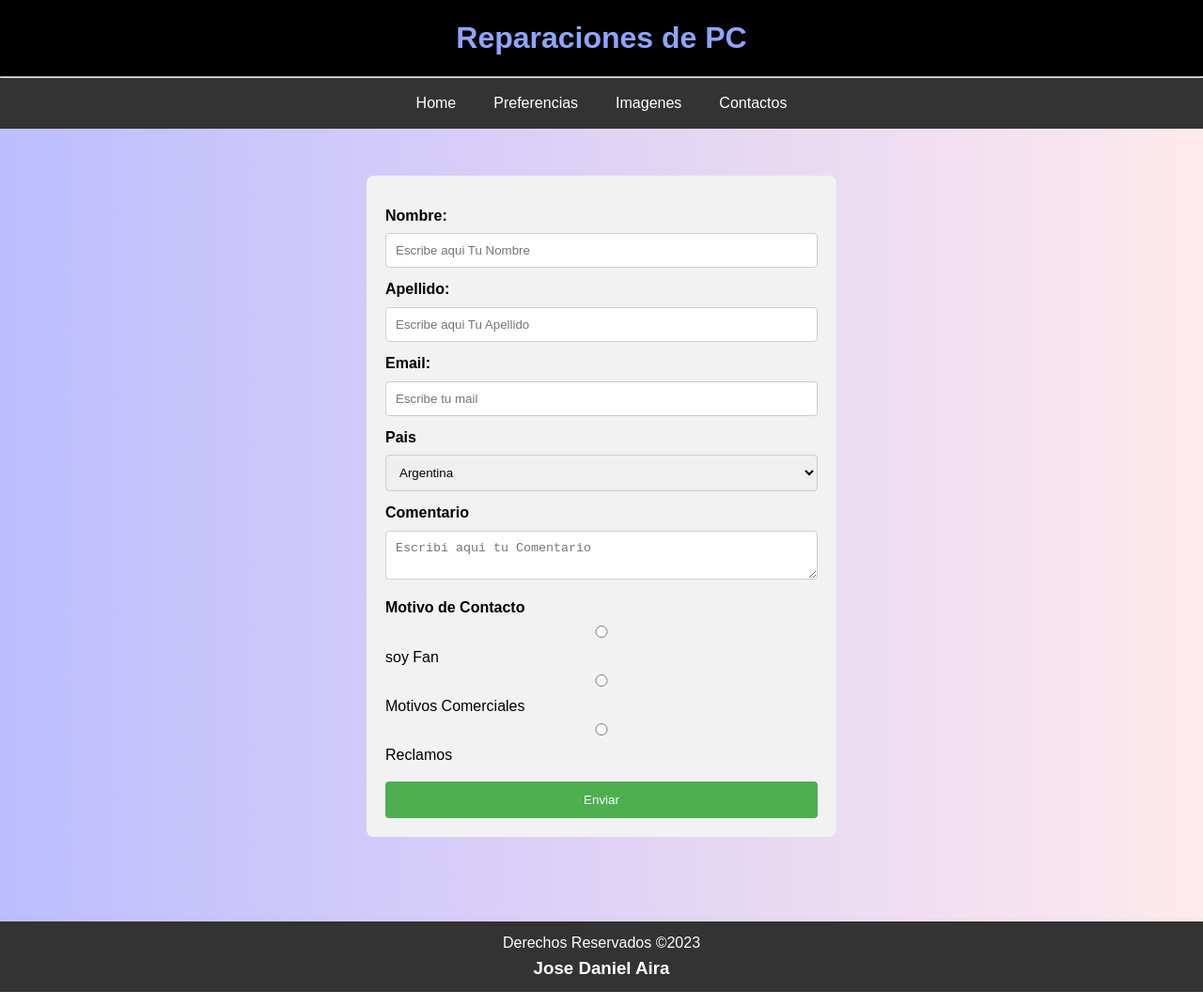
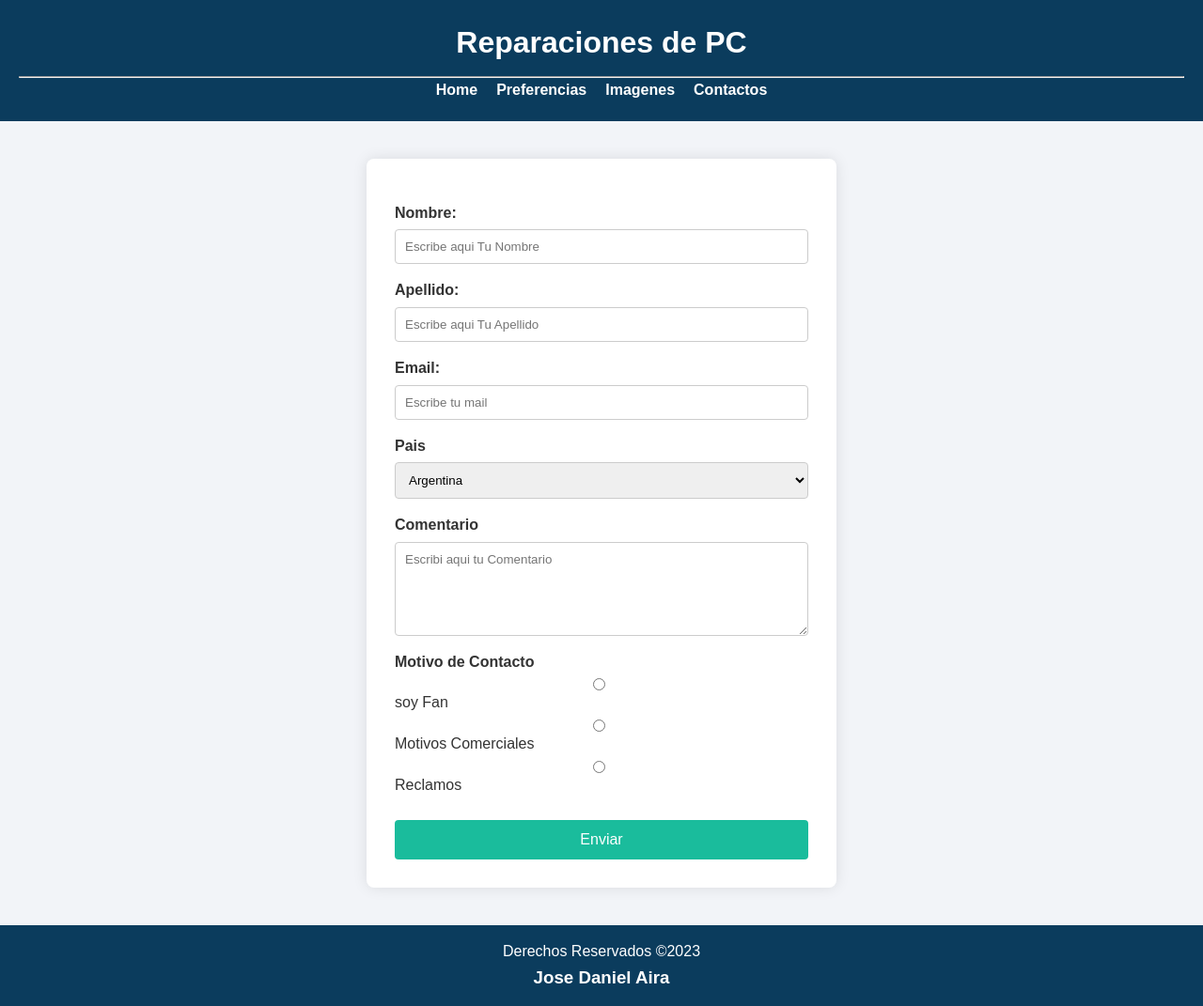
Before and after one commit to Joche890/Proyecto-Curso-HTML, a plain HTML site: page contacto.html in a window 1280 px wide. Shown: the whole page at 94% size. Drawn offline with Linux system fonts and the light colour scheme.

Commit message:
Update styles.css

```diff
--- a/styles.css
+++ b/styles.css
@@ -1,106 +1,116 @@
+/* RESET BÁSICO */
+
 /* RESET BÁSICO */
 * {
-    box-sizing: border-box;
     margin: 0;
     padding: 0;
+    box-sizing: border-box;
+    font-family: Arial, Helvetica, sans-serif;
 }
 
 /* BODY */
 body {
-    font-family: Arial, Helvetica, sans-serif;
-    background: linear-gradient(to right, #bdbdff, #ffe9ec);
+    background-color: #f2f4f8;
+    color: #333;
     line-height: 1.6;
 }
 
 /* HEADER */
-header h1 {
-    background-color: #000;
-    color: #92a4ff;
-    padding: 15px;
+header {
+    background-color: #0b3c5d;
+    color: white;
+    padding: 20px;
     text-align: center;
 }
 
-/* MENÚ */
+header h1 {
+    margin-bottom: 10px;
+}
+
 nav ul {
     list-style: none;
     display: flex;
     justify-content: center;
-    background-color: #333;
+    gap: 20px;
 }
 
 nav ul li a {
-    display: block;
     color: white;
-    padding: 14px 20px;
     text-decoration: none;
+    font-weight: bold;
 }
 
 nav ul li a:hover {
-    background-color: #04AA6D;
+    text-decoration: underline;
 }
 
-/* CONTENIDO */
+/* MAIN */
 main {
-    padding: 20px;
+    display: flex;
+    justify-content: center;
+    margin: 40px 0;
 }
 
 /* FORMULARIO */
 .contenedor-formulario {
+    background-color: white;
+    padding: 30px;
+    width: 100%;
     max-width: 500px;
-    margin: 30px auto;
-    background-color: #f2f2f2;
-    padding: 20px;
     border-radius: 8px;
+    box-shadow: 0 0 15px rgba(0,0,0,0.1);
 }
 
-label {
-    font-weight: bold;
-    display: block;
-    margin-top: 10px;
+form {
+    display: flex;
+    flex-direction: column;
 }
 
-input,
-textarea,
-select {
-    width: 100%;
-    padding: 10px;
-    margin-top: 6px;
-    border-radius: 4px;
-    border: 1px solid #ccc;
+form label {
+    margin-top: 15px;
+    font-weight: bold;
 }
 
-textarea {
-    resize: vertical;
+form input,
+form select,
+form textarea {
+    margin-top: 5px;
+    padding: 10px;
+    border: 1px solid #ccc;
+    border-radius: 4px;
 }
 
-button,
-input[type="submit"] {
-    background-color: #4CAF50;
+form textarea {
+    resize: vertical;
+    min-height: 100px;
+}
+
+/* RADIOS */
+form input[type="radio"] {
+    margin-right: 5px;
+}
+
+/* BOTÓN */
+form input[type="submit"] {
+    margin-top: 25px;
+    background-color: #1abc9c;
     color: white;
     border: none;
     padding: 12px;
-    margin-top: 15px;
+    font-size: 16px;
     cursor: pointer;
     border-radius: 4px;
 }
 
-button:hover,
-input[type="submit"]:hover {
-    background-color: #45a049;
+form input[type="submit"]:hover {
+    background-color: #17a589;
 }
 
 /* FOOTER */
-footer {
-    background-color: #333;
+.footer {
+    background-color: #0b3c5d;
     color: white;
     text-align: center;
-    padding: 10px;
+    padding: 15px;
     margin-top: 40px;
 }
-
-/* RESPONSIVE */
-@media (max-width: 600px) {
-    nav ul {
-        flex-direction: column;
-    }
-}
```
